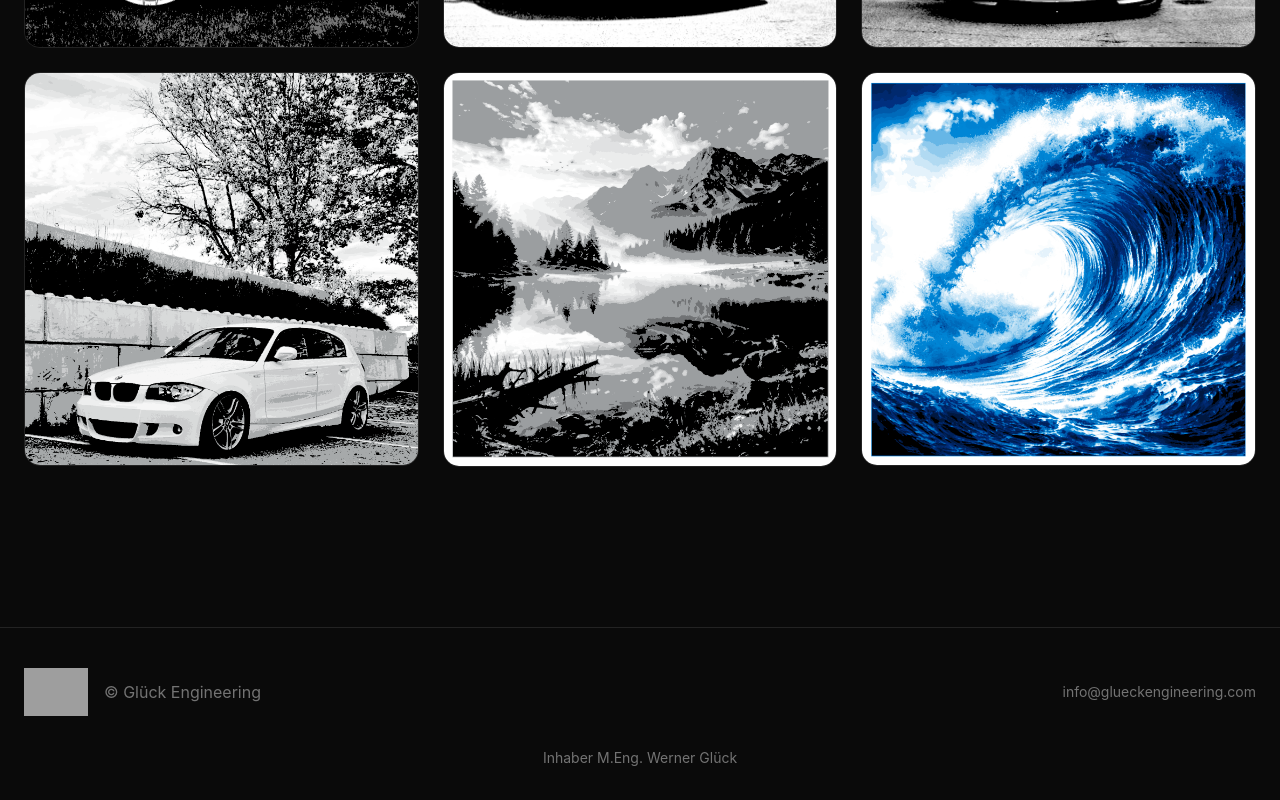
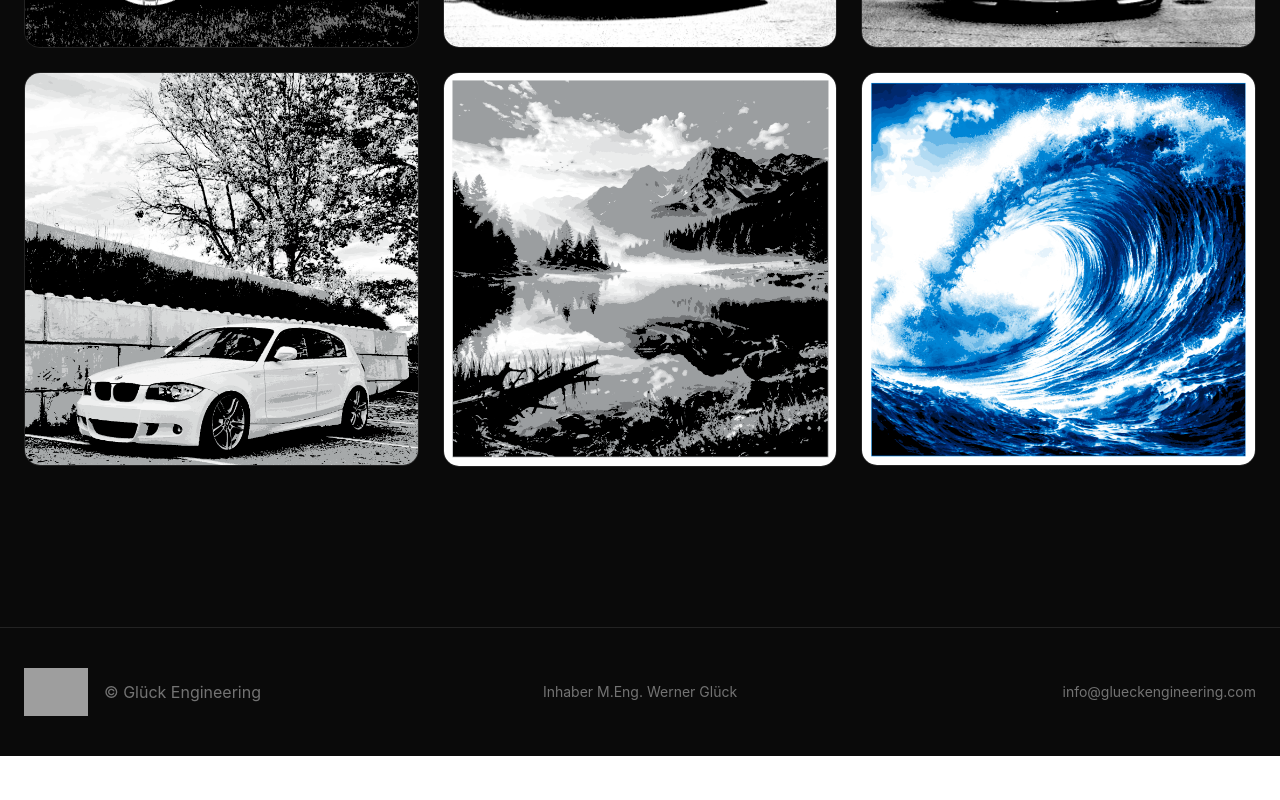
Before and after one commit to WernerG98/glueck-engineering, a React (Vite) app: page / in a window 1280 px wide. Shown: the part 5410-6210 px from the top of the page. After the commit the page ends 6166 px from the top, so only its background shows below. Built offline with nearby package versions, Linux system fonts and the light colour scheme; grey boxes are pictures that could not be loaded.

Commit message:
Update App.jsx

```diff
--- a/src/App.jsx
+++ b/src/App.jsx
@@ -509,8 +509,8 @@ export default function GlueckEngineeringWebsite() {
 
 <footer className="mt-20 border-t border-white/10">
   <div className="mx-auto max-w-7xl px-6 py-8 text-neutral-500">
-          <div className="flex flex-col items-center gap-4 md:flex-row md:items-center md:justify-between">
-            <div className="flex items-center gap-4">
+    <div className="flex flex-col items-center gap-4 text-center md:grid md:grid-cols-3 md:items-center md:text-left">
+      <div className="flex items-center justify-center gap-4 md:justify-start">
         <img
           src="/logo.png"
           alt="Glück Engineering Logo"
@@ -519,13 +519,15 @@ export default function GlueckEngineeringWebsite() {
         <span>© Glück Engineering</span>
       </div>
 
+      <div className="text-sm text-center">
+        Inhaber M.Eng. Werner Glück
+      </div>
+
+      <div className="flex justify-center md:justify-end">
         <a href={contactLink} className="text-sm hover:text-white">
           {contactEmail}
         </a>
       </div>
-
-          <div className="mt-6 text-center text-sm">
-            Inhaber M.Eng. Werner Glück
     </div>
   </div>
 </footer>
```
Lines whose indentation alone changed are shown as unchanged.
